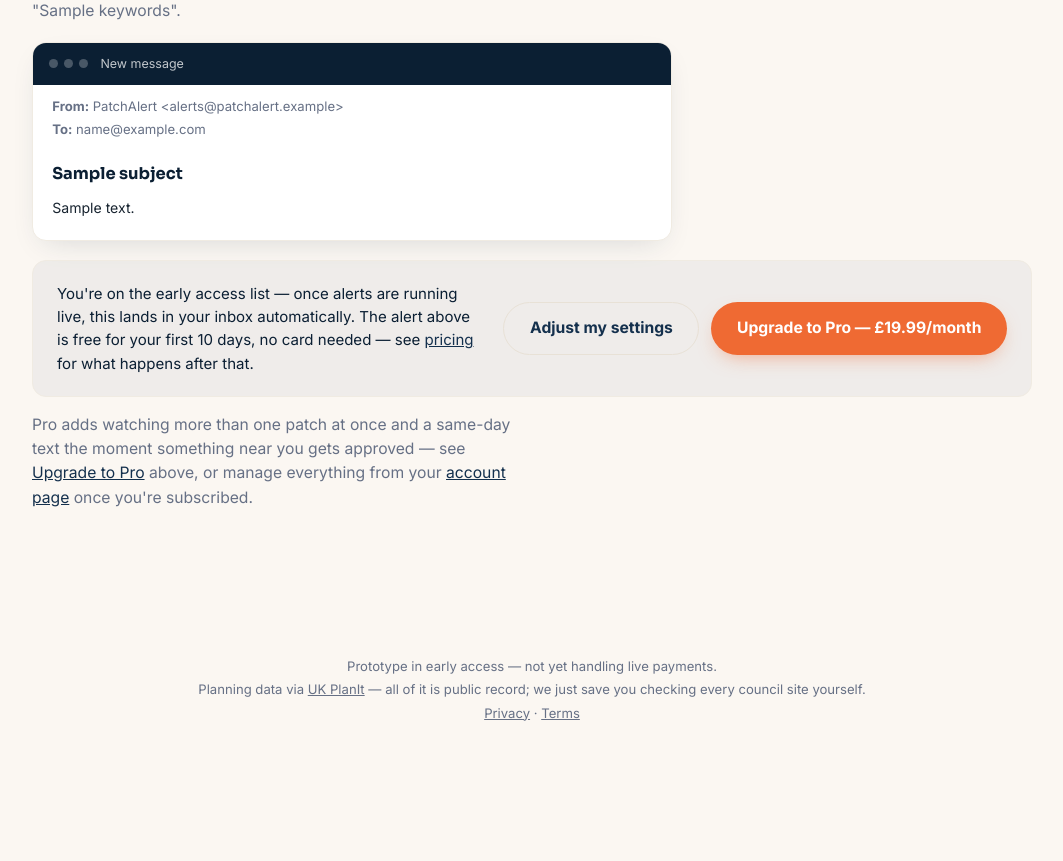
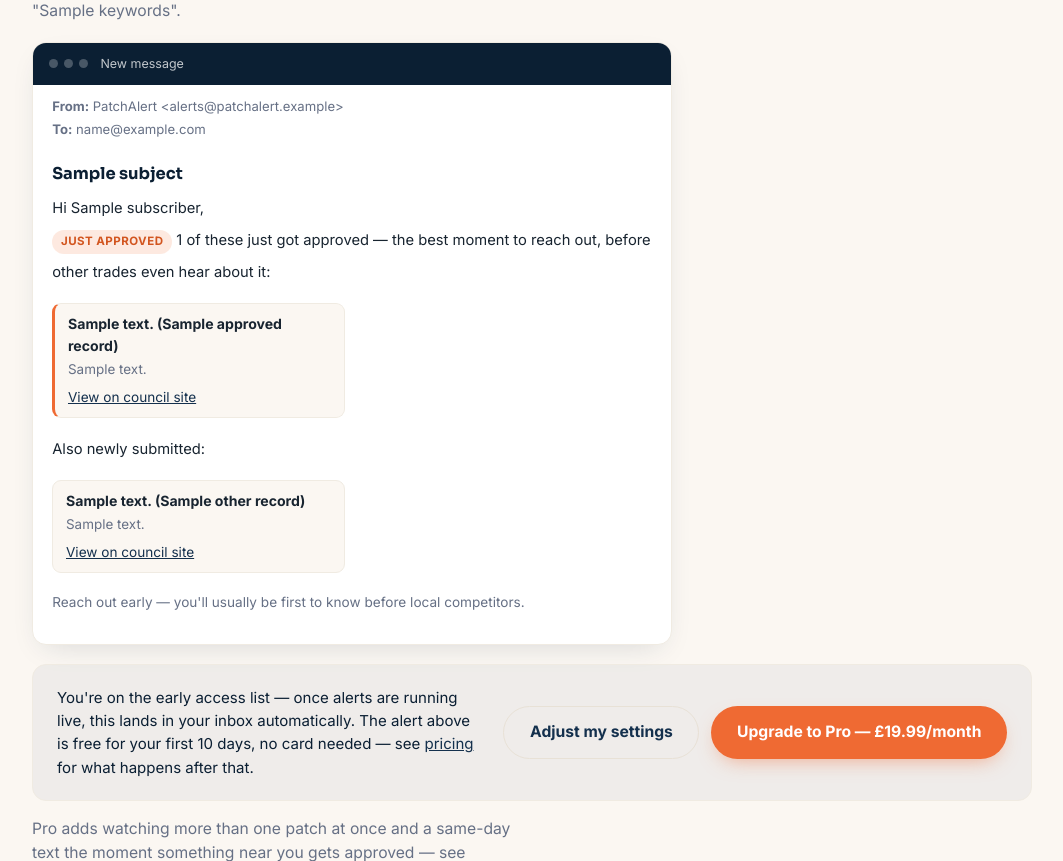
Before and after one commit to jackhvoice/patchalert, a Flask app: template templates/preview.html in a window 1280 px wide. Shown: the part 196-1057 px from the top of the page, without its empty margins (108-1171 px from the left). Before the commit the page ends 917 px from the top, so only its background shows below. Run offline with Flask 3, Linux system fonts and the light colour scheme; the template is opened without the code that fills it: most values are stand-ins (such as "Sample title", 1, 10 or a date in 2020); some libraries are stand-ins or nearby versions.

Commit message:
Update preview.html

```diff
--- a/templates/preview.html
+++ b/templates/preview.html
@@ -18,7 +18,45 @@
       </div>
       <div class="mock-email-body">
         <p class="mock-email-subject">{{ subject }}</p>
-        <pre class="mock-email-text">{{ body }}</pre>
+        {% if records %}
+          <p class="mock-email-line">Hi {{ subscriber.name }},</p>
+
+          {% if approved_records %}
+            <p class="mock-email-line">
+              <span class="stage-badge stage-approved">Just approved</span>
+              {{ approved_records|length }} of these just got approved — the best moment to reach
+              out, before other trades even hear about it:
+            </p>
+            <div class="results-list">
+              {% for r in approved_records %}
+                <div class="mock-application stage-approved-card">
+                  <p class="mock-app-address">{{ r.address }}{% if r._patch_label %} <span class="hint">({{ r._patch_label }})</span>{% endif %}</p>
+                  <p class="mock-app-desc">{{ r.description }}</p>
+                  {% if r.link %}<p class="mock-email-line muted" style="margin: 0.4rem 0 0;"><a href="{{ r.link }}" target="_blank" rel="noopener">View on council site</a></p>{% endif %}
+                </div>
+              {% endfor %}
+            </div>
+          {% endif %}
+
+          {% if other_records %}
+            <p class="mock-email-line" style="margin-top: {{ '1.2rem' if approved_records else '0' }};">
+              {% if approved_records %}Also newly submitted:{% else %}{{ other_records|length }} new planning application(s):{% endif %}
+            </p>
+            <div class="results-list">
+              {% for r in other_records %}
+                <div class="mock-application">
+                  <p class="mock-app-address">{{ r.address }}{% if r._patch_label %} <span class="hint">({{ r._patch_label }})</span>{% endif %}</p>
+                  <p class="mock-app-desc">{{ r.description }}</p>
+                  {% if r.link %}<p class="mock-email-line muted" style="margin: 0.4rem 0 0;"><a href="{{ r.link }}" target="_blank" rel="noopener">View on council site</a></p>{% endif %}
+                </div>
+              {% endfor %}
+            </div>
+          {% endif %}
+
+          <p class="mock-email-line muted" style="margin-top: 1.2rem;">Reach out early — you'll usually be first to know before local competitors.</p>
+        {% else %}
+          <pre class="mock-email-text">{{ body }}</pre>
+        {% endif %}
       </div>
     </div>
 
```
